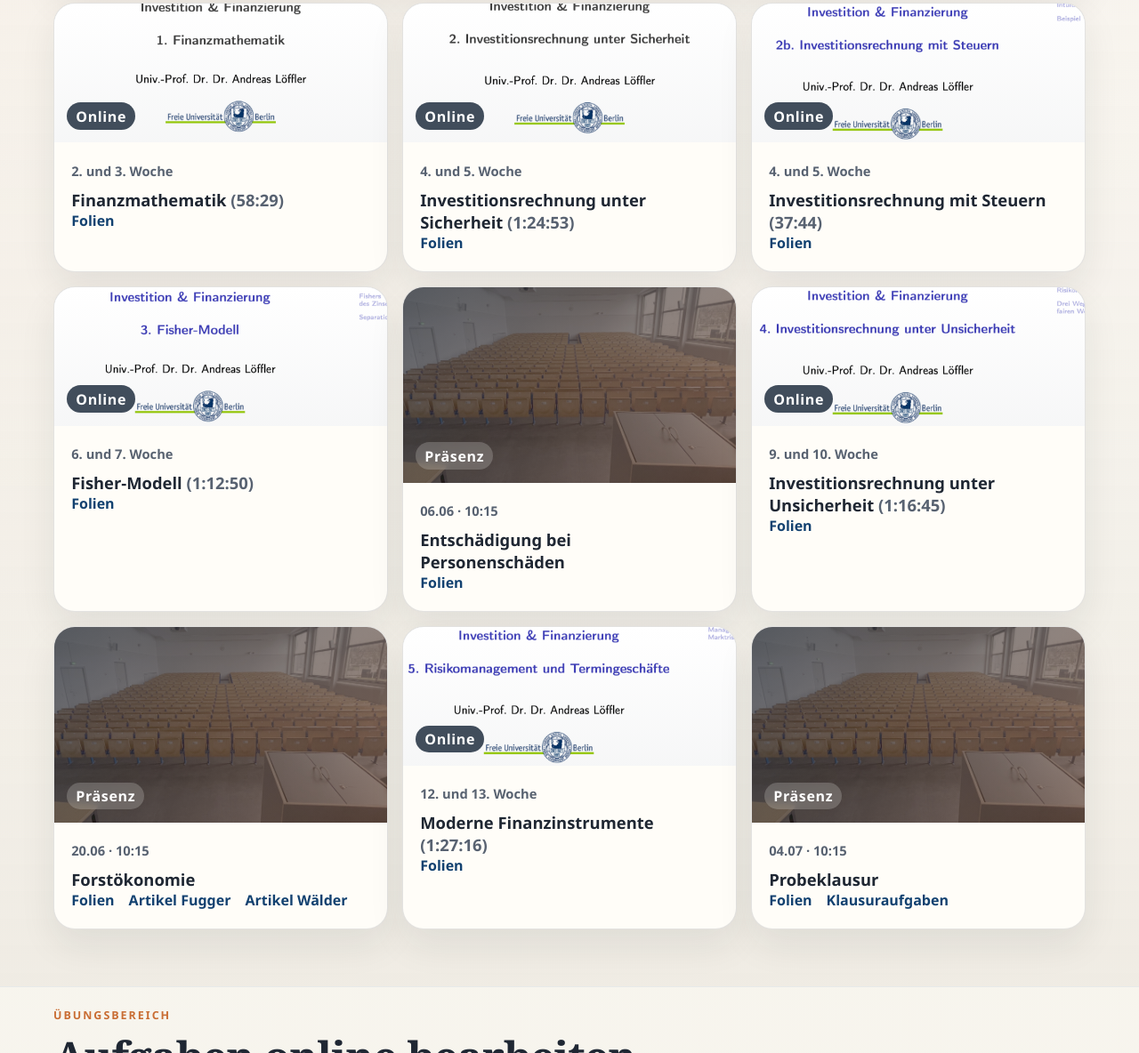
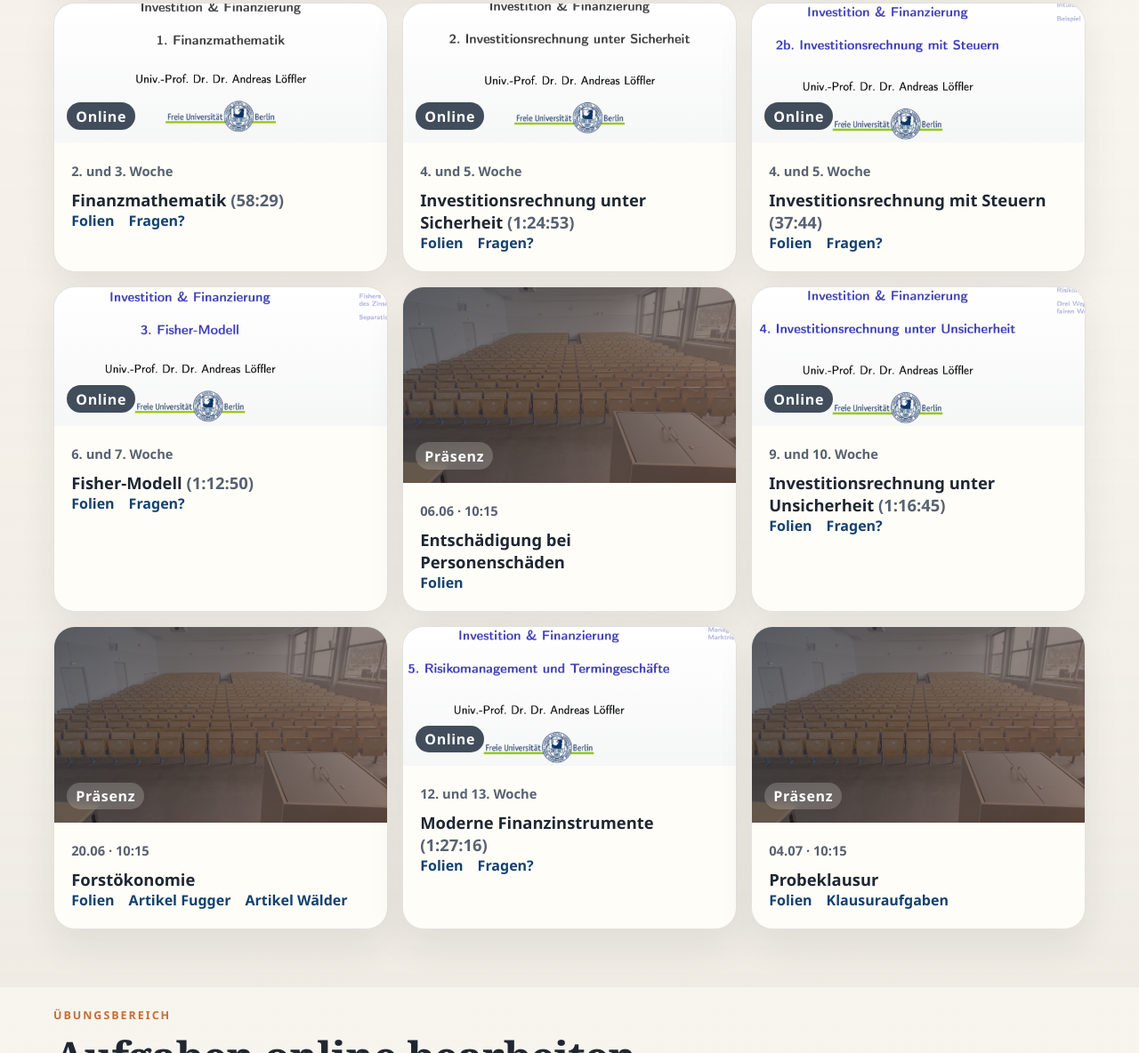
Before and after one commit to andreasloe/InvestitionUndFinanzierung, a plain HTML site: page docs/index.html in a window 1280 px wide. Shown: the part 1065-2249 px from the top of the page at 89% size. Drawn offline with Linux system fonts and the light colour scheme.

Commit message:
Add question links to online lectures

```diff
--- a/docs/index.html
+++ b/docs/index.html
@@ -143,6 +143,12 @@
                   <a href="./lectures/01_FiMa.pdf" target="_blank"
                     >Folien</a
                   >
+                  <a
+                    href="https://fu-berlin.blackboard.com/webapps/blackboard/content/launchLink.jsp?course_id=_211800_1&tool_id=_137_1&tool_type=TOOL&mode=view&mode=reset"
+                    target="_blank"
+                    rel="noreferrer"
+                    >Fragen?</a
+                  >
                 </div>
               </div>
             </article>
@@ -165,6 +171,12 @@
                 <div class="link-row">
                   <a href="./lectures/02_Entscheidung.pdf" target="_blank"
                     >Folien</a
+                  >
+                  <a
+                    href="https://fu-berlin.blackboard.com/webapps/blackboard/content/launchLink.jsp?course_id=_211800_1&tool_id=_137_1&tool_type=TOOL&mode=view&mode=reset"
+                    target="_blank"
+                    rel="noreferrer"
+                    >Fragen?</a
                   >
                 </div>
               </div>
@@ -191,6 +203,12 @@
                     target="_blank"
                     >Folien</a
                   >
+                  <a
+                    href="https://fu-berlin.blackboard.com/webapps/blackboard/content/launchLink.jsp?course_id=_211800_1&tool_id=_137_1&tool_type=TOOL&mode=view&mode=reset"
+                    target="_blank"
+                    rel="noreferrer"
+                    >Fragen?</a
+                  >
                 </div>
               </div>
             </article>
@@ -212,6 +230,12 @@
                 <div class="link-row">
                   <a href="./lectures/03_IRsicher.pdf" target="_blank"
                     >Folien</a
+                  >
+                  <a
+                    href="https://fu-berlin.blackboard.com/webapps/blackboard/content/launchLink.jsp?course_id=_211800_1&tool_id=_137_1&tool_type=TOOL&mode=view&mode=reset"
+                    target="_blank"
+                    rel="noreferrer"
+                    >Fragen?</a
                   >
                 </div>
               </div>
@@ -250,6 +274,12 @@
                 <div class="link-row">
                   <a href="./lectures/04_IRunsicher.pdf" target="_blank"
                     >Folien</a
+                  >
+                  <a
+                    href="https://fu-berlin.blackboard.com/webapps/blackboard/content/launchLink.jsp?course_id=_211800_1&tool_id=_137_1&tool_type=TOOL&mode=view&mode=reset"
+                    target="_blank"
+                    rel="noreferrer"
+                    >Fragen?</a
                   >
                 </div>
               </div>
@@ -293,6 +323,12 @@
                     href="./lectures/05_Termingeschaefte.pdf"
                     target="_blank"
                     >Folien</a
+                  >
+                  <a
+                    href="https://fu-berlin.blackboard.com/webapps/blackboard/content/launchLink.jsp?course_id=_211800_1&tool_id=_137_1&tool_type=TOOL&mode=view&mode=reset"
+                    target="_blank"
+                    rel="noreferrer"
+                    >Fragen?</a
                   >
                 </div>
               </div>
```
